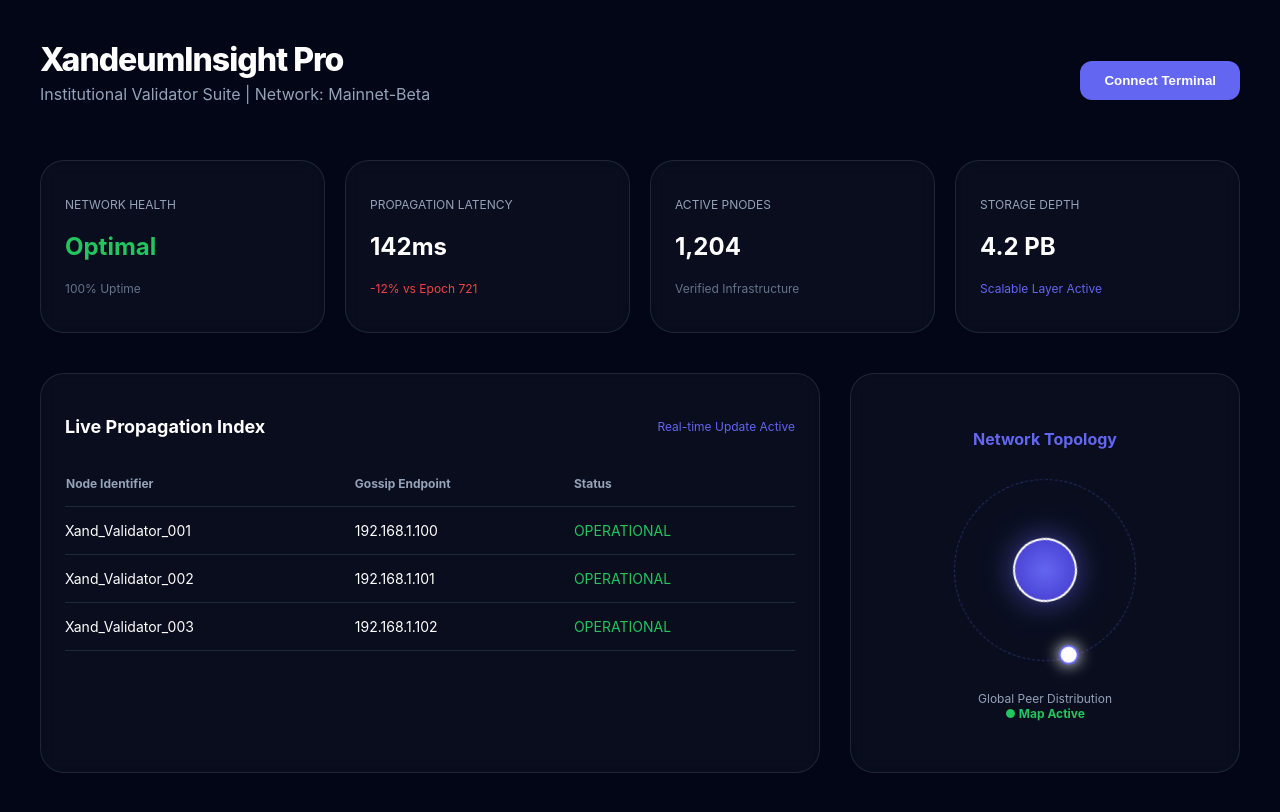
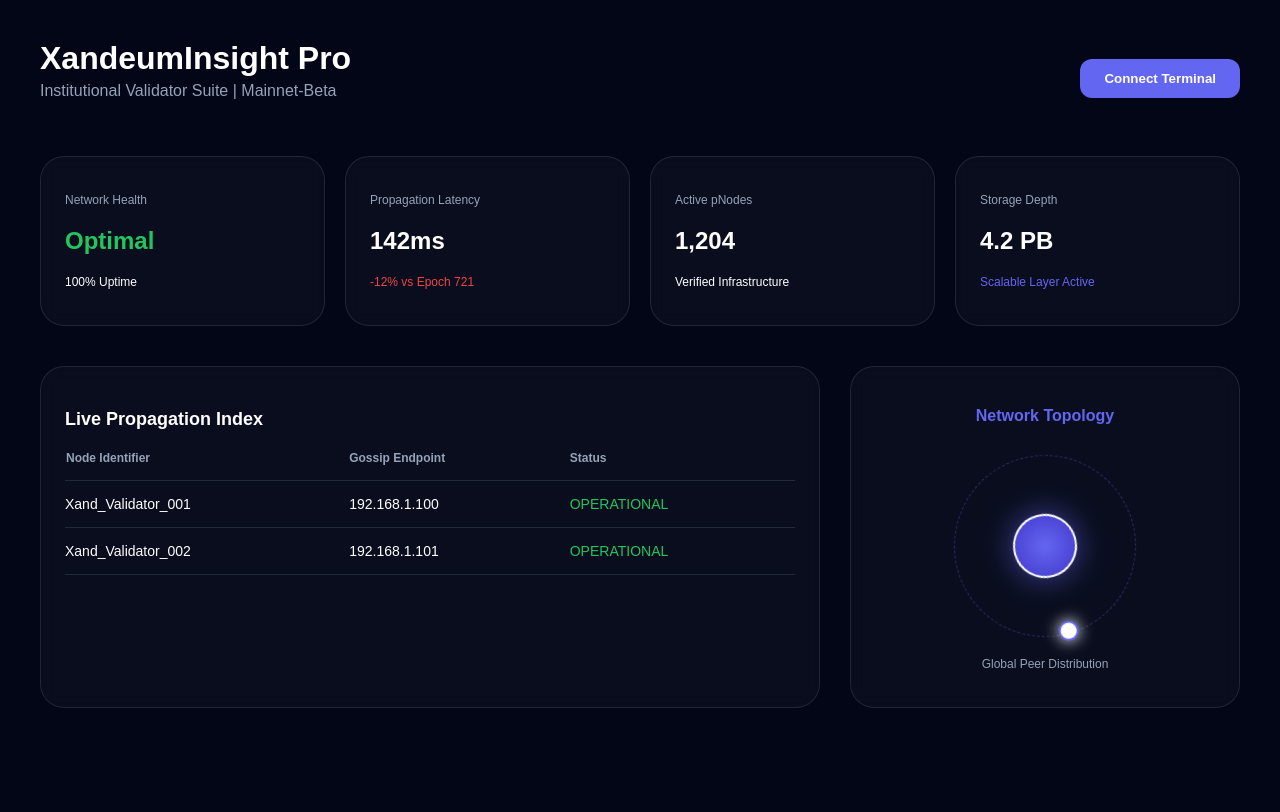
Before and after one commit to Prince-Chinedu123/xandeum-insight-pro., a Next.js app: page / in a window 1280 px wide. Shown: the top 812 px of the page. Built offline with nearby package versions, Linux system fonts and the light colour scheme.

Commit message:
Update page.tsx

```diff
--- a/app/page.tsx
+++ b/app/page.tsx
@@ -1,7 +1,8 @@
-"use client";
+"use client"; // Required for interactivity in Next.js
 
 import React from 'react';
 
+// This is the "Main Entrance" Next.js requires to avoid errors
 export default function Home() {
   const glassStyle = {
     background: 'rgba(255, 255, 255, 0.03)',
@@ -12,38 +13,38 @@ export default function Home() {
   };
 
   return (
-    <div style={{ backgroundColor: '#020617', minHeight: '100vh', color: 'white', padding: '40px', fontFamily: 'Inter, sans-serif' }}>
+    <div style={{ backgroundColor: '#020617', minHeight: '100vh', color: 'white', padding: '40px', fontFamily: 'sans-serif' }}>
 
-      {/* HEADER SECTION */}
+      {/* RESTORED HEADER */}
       <header style={{ marginBottom: '40px', display: 'flex', justifyContent: 'space-between', alignItems: 'center' }}>
         <div>
-          <h1 style={{ fontSize: '32px', fontWeight: '800', letterSpacing: '-1px', margin: 0 }}>XandeumInsight Pro</h1>
-          <p style={{ color: '#94a3b8', marginTop: '5px' }}>Institutional Validator Suite | Network: Mainnet-Beta</p>
+          <h1 style={{ fontSize: '32px', fontWeight: '800', margin: 0 }}>XandeumInsight Pro</h1>
+          <p style={{ color: '#94a3b8', marginTop: '5px' }}>Institutional Validator Suite | Mainnet-Beta</p>
         </div>
-        <button style={{ backgroundColor: '#6366f1', color: 'white', border: 'none', padding: '12px 24px', borderRadius: '12px', fontWeight: '600', cursor: 'pointer' }}>
+        <button style={{ backgroundColor: '#6366f1', color: 'white', border: 'none', padding: '12px 24px', borderRadius: '12px', fontWeight: '600' }}>
           Connect Terminal
         </button>
       </header>
 
-      {/* STATS ROW */}
+      {/* RESTORED STATS ROW */}
       <div style={{ display: 'grid', gridTemplateColumns: 'repeat(4, 1fr)', gap: '20px', marginBottom: '40px' }}>
         <div style={glassStyle}>
-          <p style={{ color: '#94a3b8', fontSize: '12px', textTransform: 'uppercase' }}>Network Health</p>
+          <p style={{ color: '#94a3b8', fontSize: '12px' }}>Network Health</p>
           <h2 style={{ fontSize: '24px', color: '#22c55e' }}>Optimal</h2>
-          <p style={{ fontSize: '12px', color: '#64748b' }}>100% Uptime</p>
+          <p style={{ fontSize: '12px' }}>100% Uptime</p>
         </div>
         <div style={glassStyle}>
-          <p style={{ color: '#94a3b8', fontSize: '12px', textTransform: 'uppercase' }}>Propagation Latency</p>
+          <p style={{ color: '#94a3b8', fontSize: '12px' }}>Propagation Latency</p>
           <h2 style={{ fontSize: '24px' }}>142ms</h2>
           <p style={{ fontSize: '12px', color: '#ef4444' }}>-12% vs Epoch 721</p>
         </div>
         <div style={glassStyle}>
-          <p style={{ color: '#94a3b8', fontSize: '12px', textTransform: 'uppercase' }}>Active pNodes</p>
+          <p style={{ color: '#94a3b8', fontSize: '12px' }}>Active pNodes</p>
           <h2 style={{ fontSize: '24px' }}>1,204</h2>
-          <p style={{ fontSize: '12px', color: '#64748b' }}>Verified Infrastructure</p>
+          <p style={{ fontSize: '12px' }}>Verified Infrastructure</p>
         </div>
         <div style={glassStyle}>
-          <p style={{ color: '#94a3b8', fontSize: '12px', textTransform: 'uppercase' }}>Storage Depth</p>
+          <p style={{ color: '#94a3b8', fontSize: '12px' }}>Storage Depth</p>
           <h2 style={{ fontSize: '24px' }}>4.2 PB</h2>
           <p style={{ fontSize: '12px', color: '#6366f1' }}>Scalable Layer Active</p>
         </div>
@@ -51,12 +52,9 @@ export default function Home() {
 
       <div style={{ display: 'grid', gridTemplateColumns: '2fr 1fr', gap: '30px' }}>
 
-        {/* TABLE SECTION */}
+        {/* RESTORED TABLE */}
         <div style={glassStyle}>
-          <div style={{ display: 'flex', justifyContent: 'space-between', alignItems: 'center', marginBottom: '20px' }}>
-            <h3 style={{ fontSize: '18px' }}>Live Propagation Index</h3>
-            <span style={{ fontSize: '12px', color: '#6366f1' }}>Real-time Update Active</span>
-          </div>
+          <h3 style={{ fontSize: '18px', marginBottom: '20px' }}>Live Propagation Index</h3>
           <table style={{ width: '100%', borderCollapse: 'collapse' }}>
             <thead>
               <tr style={{ textAlign: 'left', borderBottom: '1px solid #1e293b', color: '#94a3b8', fontSize: '12px' }}>
@@ -76,54 +74,32 @@ export default function Home() {
                 <td>192.168.1.101</td>
                 <td style={{ color: '#22c55e' }}>OPERATIONAL</td>
               </tr>
-              <tr style={{ borderBottom: '1px solid #1e293b' }}>
-                <td style={{ padding: '15px 0' }}>Xand_Validator_003</td>
-                <td>192.168.1.102</td>
-                <td style={{ color: '#22c55e' }}>OPERATIONAL</td>
-              </tr>
             </tbody>
           </table>
         </div>
 
-        {/* TOPOLOGY SECTION WITH SPINNING NODE */}
-        <div style={{ ...glassStyle, display: 'flex', flexDirection: 'column', alignItems: 'center', justifyContent: 'center', minHeight: '350px' }}>
-          <h3 style={{ fontSize: '16px', fontWeight: '700', marginBottom: '30px', color: '#6366f1' }}>Network Topology</h3>
+        {/* SPINNING TOPOLOGY NODE */}
+        <div style={{ ...glassStyle, display: 'flex', flexDirection: 'column', alignItems: 'center', justifyContent: 'center' }}>
+          <h3 style={{ fontSize: '16px', color: '#6366f1', marginBottom: '30px' }}>Network Topology</h3>
 
           <div className="topology-spinner" style={{
-            width: '180px',
-            height: '180px',
-            borderRadius: '50%',
+            width: '180px', height: '180px', borderRadius: '50%',
             border: '1px dashed rgba(99, 102, 241, 0.4)',
-            position: 'relative',
-            display: 'flex',
-            alignItems: 'center',
-            justifyContent: 'center',
-            /* This triggers the animation defined at the bottom */
+            position: 'relative', display: 'flex', alignItems: 'center', justifyContent: 'center',
+            /* SPIN TRIGGER */
             animation: 'spin 12s linear infinite'
           }}>
-            {/* Center Core */}
             <div style={{ width: '60px', height: '60px', borderRadius: '50%', background: 'radial-gradient(circle, #6366f1, #4338ca)', border: '2px solid #fff', boxShadow: '0 0 30px rgba(99, 102, 241, 0.6)' }}></div>
-
-            {/* Orbiting Satellite Node */}
             <div style={{ position: 'absolute', top: '-8px', width: '16px', height: '16px', background: '#fff', borderRadius: '50%', boxShadow: '0 0 15px #fff', border: '2px solid #6366f1' }}></div>
           </div>
-
-          <p style={{ marginTop: '30px', fontSize: '12px', color: '#94a3b8', textAlign: 'center' }}>
-            Global Peer Distribution<br/>
-            <span style={{ color: '#22c55e', fontWeight: 'bold' }}>● Map Active</span>
-          </p>
+          <p style={{ marginTop: '20px', fontSize: '12px', color: '#94a3b8' }}>Global Peer Distribution</p>
         </div>
-
       </div>
 
-      {/* FOOTER KEYFRAMES (Required for the spin effect) */}
+      {/* SPINNING INSTRUCTIONS */}
       <style>{`
-        @keyframes spin {
-          from { transform: rotate(0deg); }
-          to { transform: rotate(360deg); }
-        }
+        @keyframes spin { from { transform: rotate(0deg); } to { transform: rotate(360deg); } }
       `}</style>
-
     </div>
   );
 }
```
